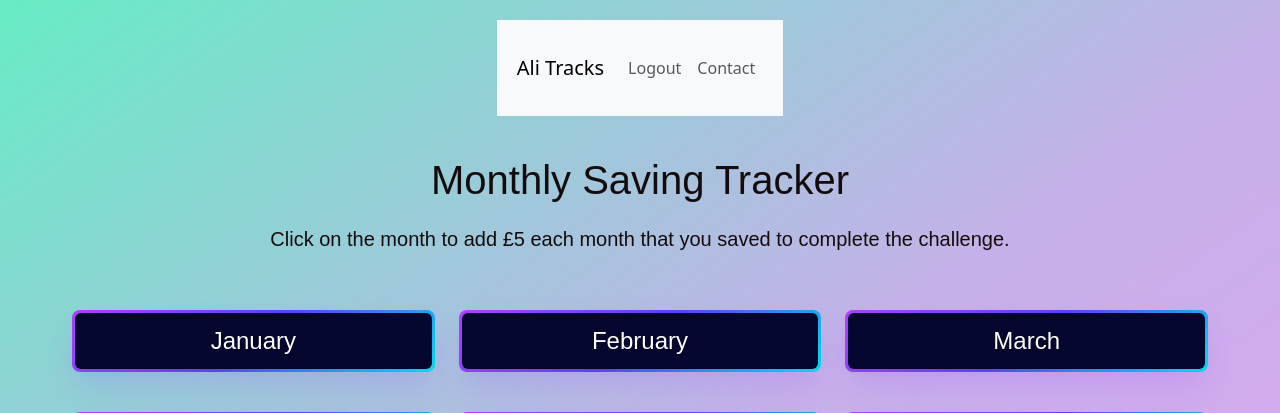
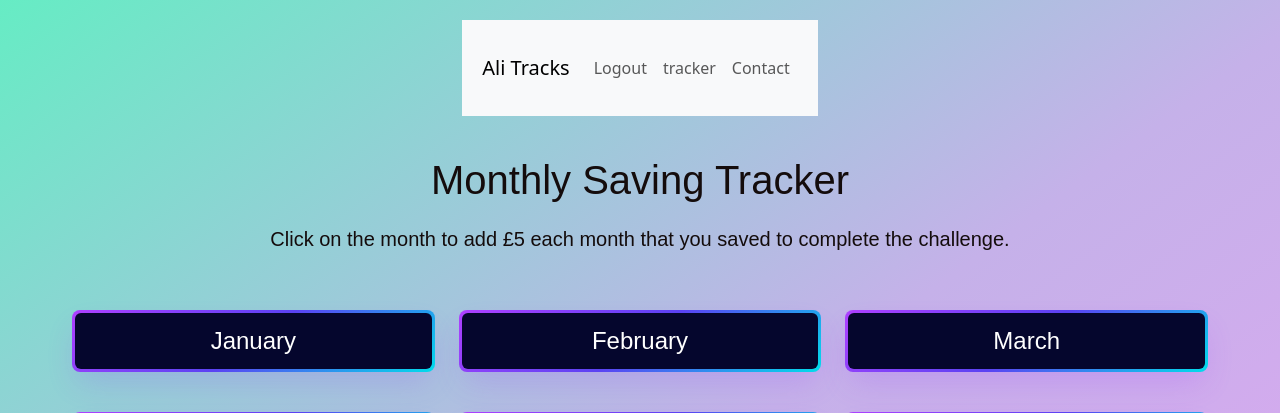
Before and after one commit to MitchDuke/Ali_Tracks, a Flask app: page /index in a window 1280 px wide. Shown: the top 413 px of the page. Run offline with Flask 3, Linux system fonts and the light colour scheme; the visitor is signed in with stand-in values (Sample User, id 1); data that the repository does not hold is empty; some libraries are stand-ins or nearby versions.

Commit message:
Readme Update 2
Updated readme file with lighthouse performance stats. Added index page so when a user is in session they can navigate back to the challenge page without having to login again or submit a form

```diff
--- a/templates/base.html
+++ b/templates/base.html
@@ -19,6 +19,9 @@
                     {% if 'username' in session %}
                         <li class="nav-item">
                             <a class="nav-link" href="{{ url_for('logout')}}">Logout</a>
+                        </li>
+                        <li class="nav-item">
+                            <a class="nav-link" href="{{ url_for('index')}}">tracker</a>
                         </li>
                     {% else %}
                         <li class="nav-item">
```
Also changed, not shown: README.md, static/assets/images/lighthouse_contact_desktop.PNG (added), static/assets/images/lighthouse_contact_mobile.PNG (added), static/assets/images/lighthouse_index_desktop.PNG (added), static/assets/images/lighthouse_index_mobile.PNG (added), static/assets/images/lighthouse_login_desktop.PNG (added), static/assets/images/lighthouse_login_mobile.PNG (added), static/assets/images/lighthouse_register_desktop.PNG (added), static/assets/images/lighthouse_register_mobile.PNG (added), static/assets/images/mp3_lighthouse_1.PNG (deleted), static/assets/images/mp3_lighthouse_2.PNG (deleted), static/assets/images/mp3_lighthouse_3.PNG (deleted), static/assets/images/mp3_lighthouse_4.PNG (deleted), static/assets/images/mp3_lighthouse_5.PNG (deleted).
